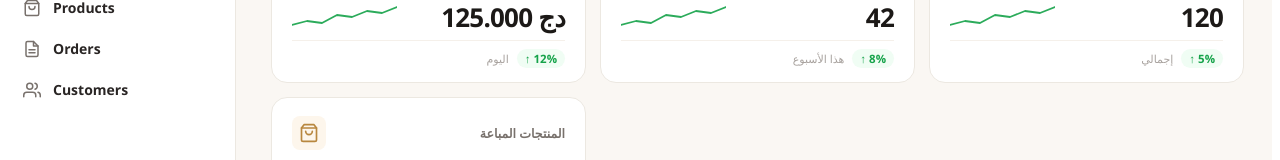
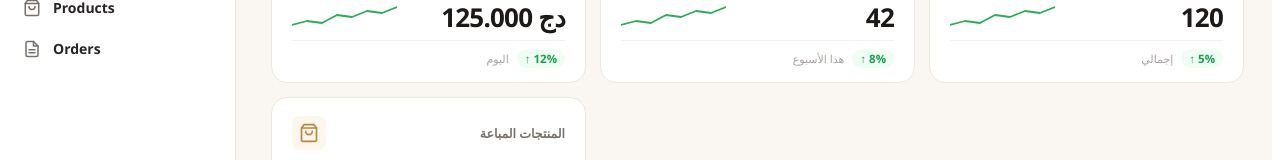
Before and after one commit to Anas-byte-glitch/Ecommerce-website-react, a React (Vite) app: page /dashboard/overview in a window 1280 px wide. Shown: the part 174-334 px from the top of the page. Built offline with nearby package versions, Linux system fonts and the light colour scheme; a web font is replaced by a local one.

Commit message:
Some Edit With Customers

```diff
--- a/src/components/dashboard/Sidebar.jsx
+++ b/src/components/dashboard/Sidebar.jsx
@@ -27,14 +27,6 @@ const Icons = {
       <line x1="16" y1="17" x2="8" y2="17"/>
     </svg>
   ),
-  Customers: () => (
-    <svg width="18" height="18" viewBox="0 0 24 24" fill="none" stroke="currentColor" strokeWidth="2" strokeLinecap="round" strokeLinejoin="round">
-      <path d="M17 21v-2a4 4 0 0 0-4-4H5a4 4 0 0 0-4 4v2"/>
-      <circle cx="9" cy="7" r="4"/>
-      <path d="M23 21v-2a4 4 0 0 0-3-3.87"/>
-      <path d="M16 3.13a4 4 0 0 1 0 7.75"/>
-    </svg>
-  ),
   Store: () => (
     <svg width="18" height="18" viewBox="0 0 24 24" fill="none" stroke="currentColor" strokeWidth="2" strokeLinecap="round" strokeLinejoin="round">
       <path d="M3 9l9-7 9 7v11a2 2 0 0 1-2 2H5a2 2 0 0 1-2-2z"/>
@@ -53,8 +45,7 @@ const Icons = {
 const navItems = [
   { to: '/dashboard/overview',  label: 'Overview',   Icon: Icons.Overview  },
   { to: '/dashboard/products',  label: 'Products',   Icon: Icons.Products  },
-  { to: '/dashboard/orders',    label: 'Orders',     Icon: Icons.Orders    },
-  { to: '/dashboard/customers', label: 'Customers',  Icon: Icons.Customers },
+  { to: '/dashboard/orders',    label: 'Orders',     Icon: Icons.Orders    }
 ]
 
 function Sidebar() {
--- a/src/pages/dashboard/CustomersPage.jsx
+++ /dev/null
@@ -1,5 +0,0 @@
-function CustomersPage() {
-  return <div>Sidebar</div>;
-}
-
-export default CustomersPage;
```
